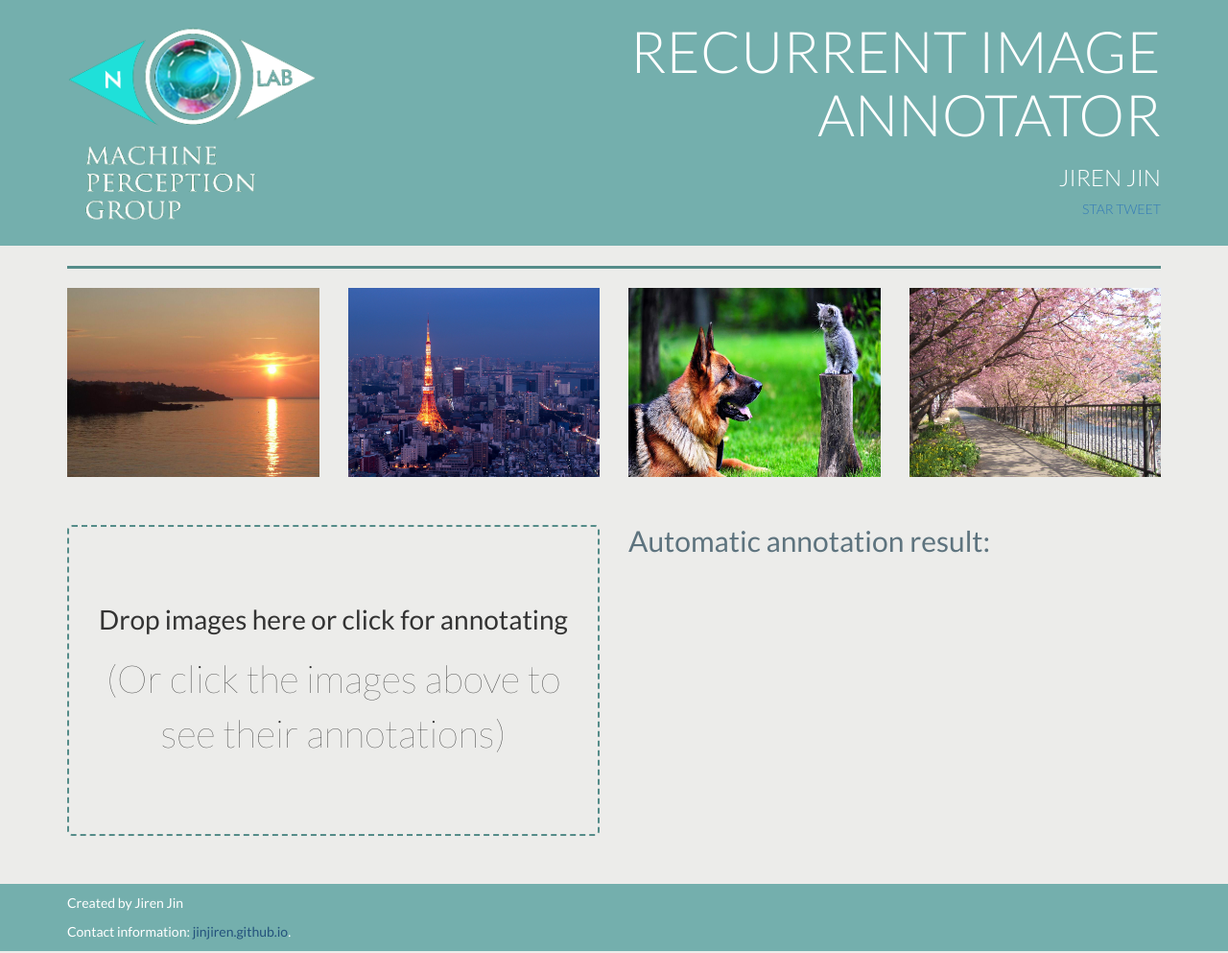
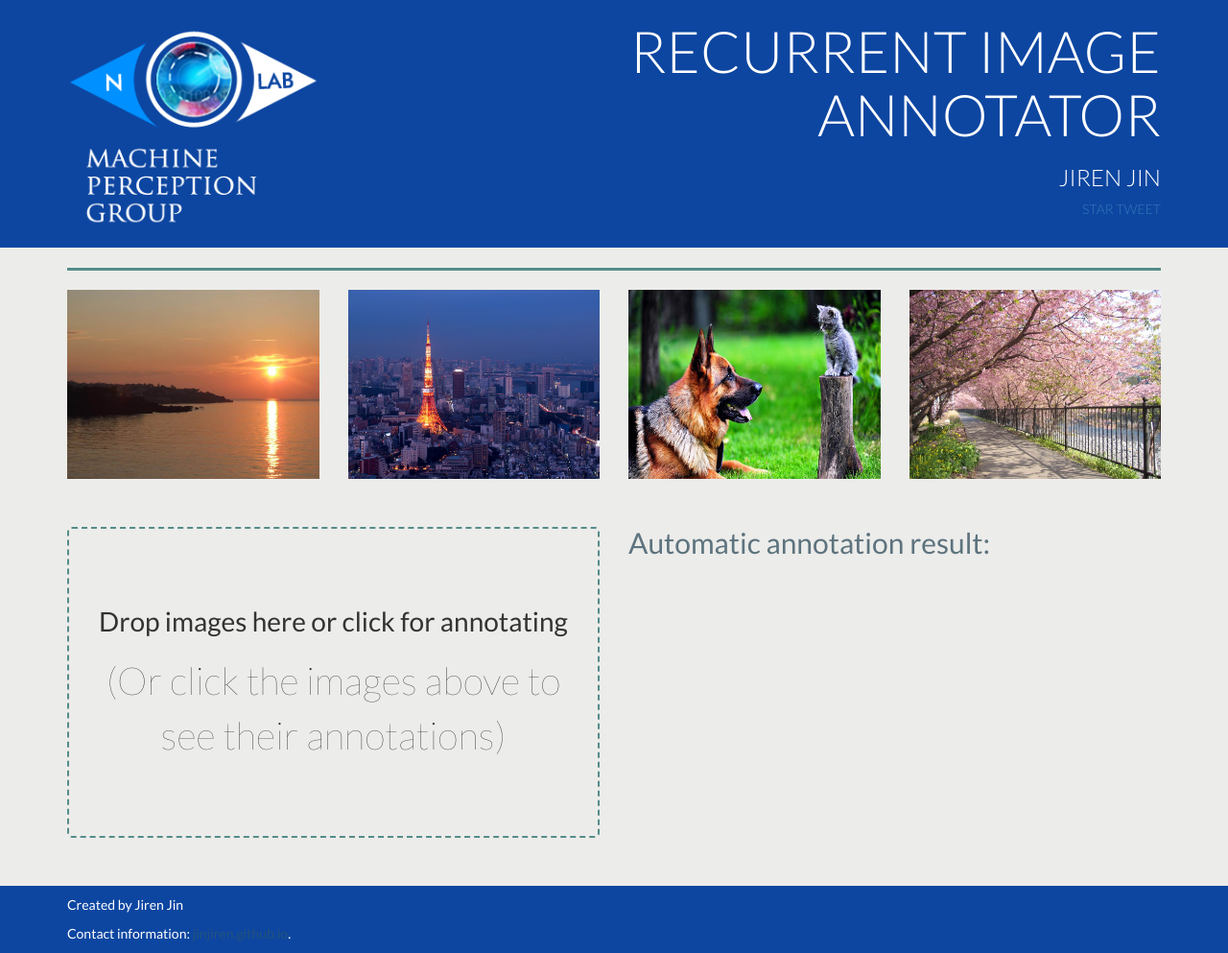
Before and after one commit to JirenJin/recurrent-image-annotator-web-demo, a Django app: page /annotator/ in a window 1280 px wide. Shown: the whole page at 96% size. Run offline with Django 3.2, Linux system fonts and the light colour scheme; some libraries are stand-ins or nearby versions.

Commit message:
feat: Change color scheme and logo color to blue

```diff
--- a/annotator/static/annotator/css/style.css
+++ b/annotator/static/annotator/css/style.css
@@ -1,5 +1,5 @@
 html {
-    background: #74AFAD;
+    background: #0d46a1;
 }
 
 body {
@@ -8,11 +8,12 @@ body {
 }
 
 .top {
-    background: #74AFAD;
+    background: #0d46a1;
+    /*#74AFAD*/
 }
 
 .bottom {
-    background: #74AFAD;
+    background: #0d46a1;
 }
 
 .center {
--- a/annotator/templates/annotator/index.html
+++ b/annotator/templates/annotator/index.html
@@ -19,7 +19,7 @@
     <div class="container">
         <div class="row">
             <div class="col-xs-4 col-md-3">
-                <img class="img-responsive logo-image" src="{% static 'annotator/image/logo_resize.png' %}" alt="logo image">
+                <img class="img-responsive logo-image" src="{% static 'annotator/image/resized_logo.png' %}" alt="logo image">
             </div>
             <div class="col-xs-8 col-md-9 text-right text-uppercase">
                 <h1 class="title">Recurrent Image Annotator</h1>
```
Also changed, not shown: annotator/static/annotator/image/resized_logo.png (added).
